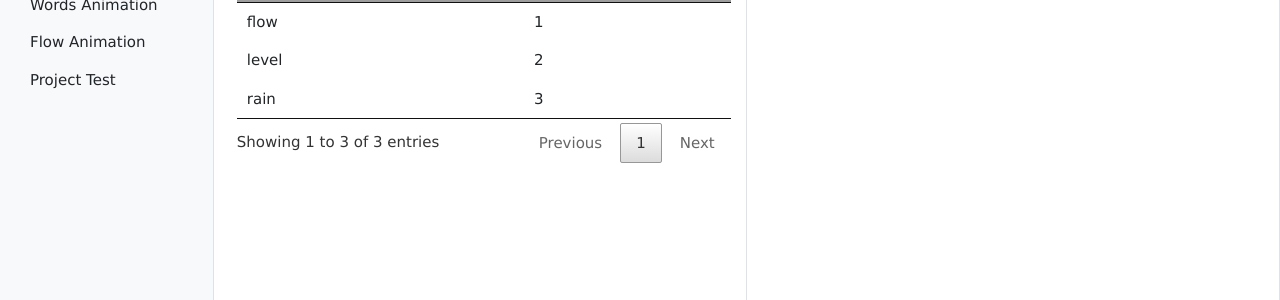
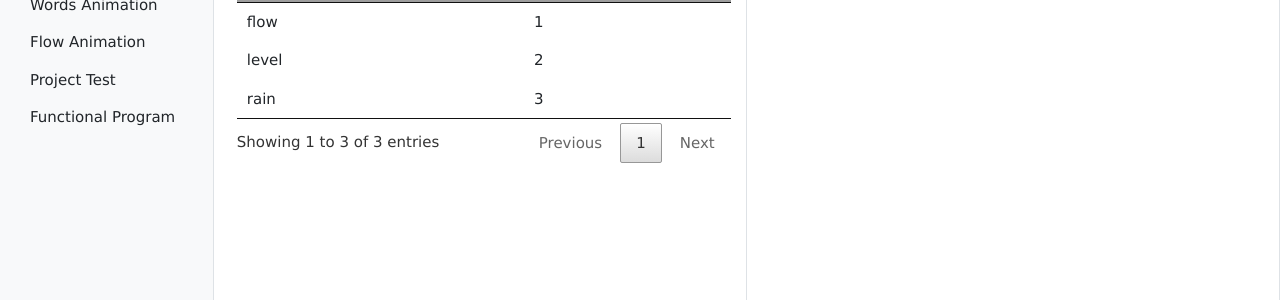
Before and after one commit to DanielChina/WebDevlHelper, a Flask app: page /program/populatetable.html in a window 1280 px wide. Shown: the part 179-479 px from the top of the page. Run offline with Flask 2, Linux system fonts and the light colour scheme; some libraries are stand-ins or nearby versions; grey boxes are pictures that could not be loaded.

Commit message:
Update program.html

```diff
--- a/templates/program.html
+++ b/templates/program.html
@@ -37,6 +37,11 @@
                                 Project Test <span class="sr-only">(current)</span>
                             </a>
                         </li>
+                        <li class="nav-item">
+                            <a class="nav-link active" href="{{ url_for('functionalProgram') }}">
+                                Functional Program <span class="sr-only">(current)</span>
+                            </a>
+                        </li>
                     </ul>
                 </div>
             </nav>
```
